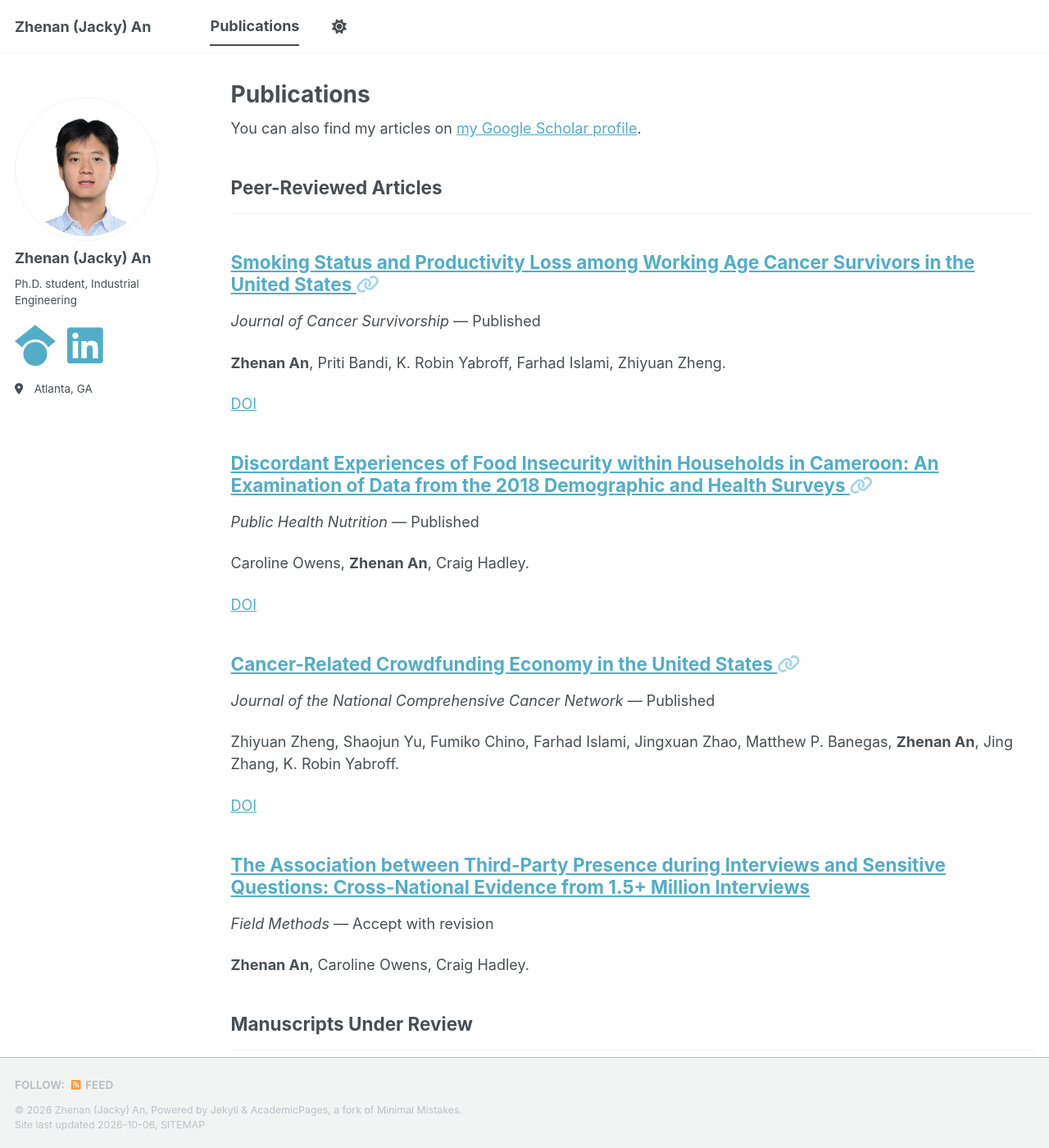
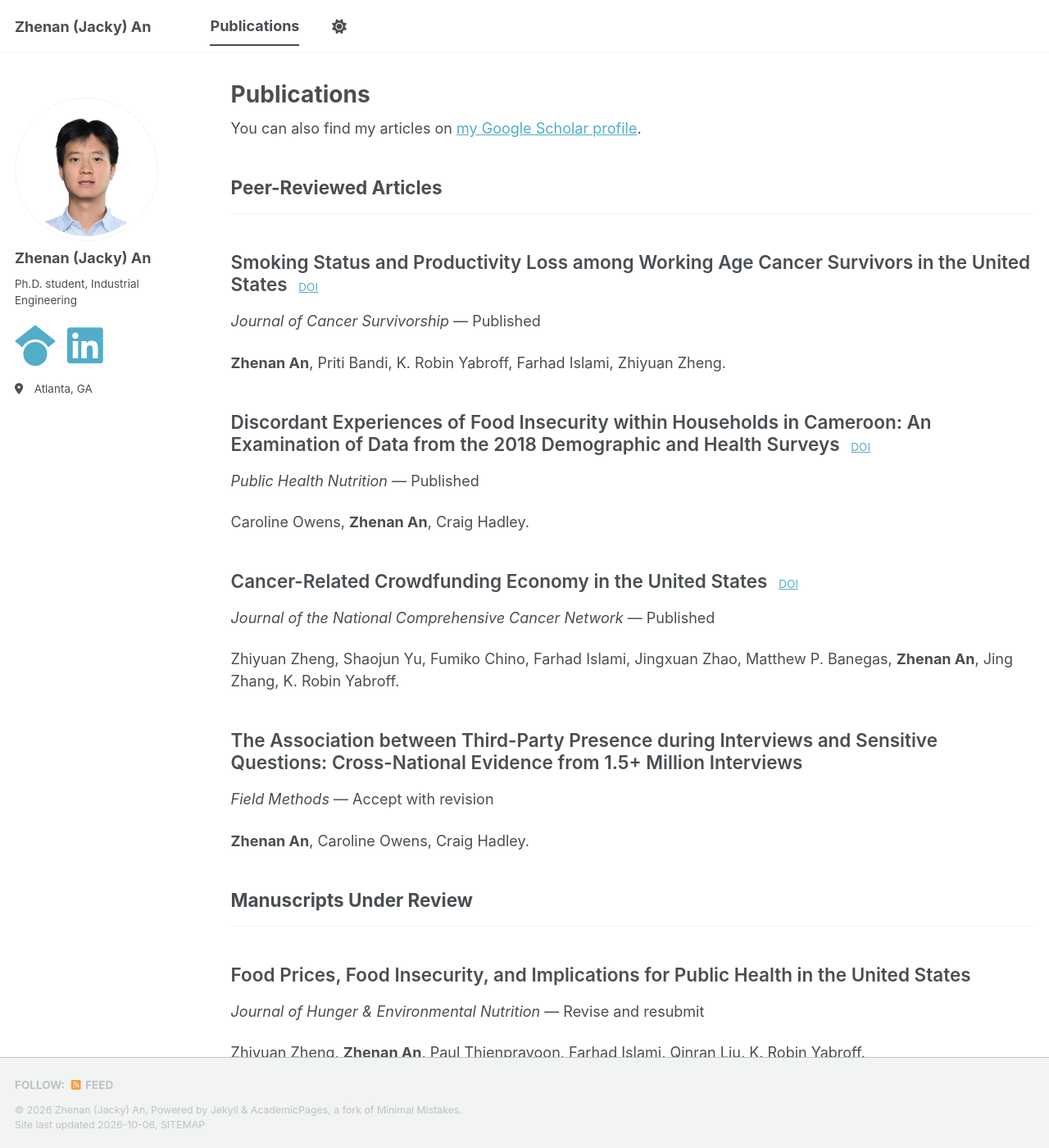
Before and after one commit to JackyAn0072/jackyan0072.github.io, a Jekyll site: the page built from _pages/publications.html, in a window 1280 px wide and 1400 px high. Shown: the whole window at 82% size. Built offline with Jekyll 4.4.1, drawn with Linux system fonts in a browser that asks for light colours; a style sheet for code colours, icons or effects is not loaded; some of the changed text lies outside the part shown.

Commit message:
Publications: plain-text titles with small inline DOI/Abstract/Poster links
Co-Authored-By: Claude Sonnet 5.5 <noreply@anthropic.com>

```diff
--- a/_config.yml
+++ b/_config.yml
@@ -223,8 +223,7 @@ kramdown:
 # These settings control the types of collections used by the template
 collections:
   publications:
-    output: true
-    permalink: /:collection/:path/
+    output: false # shown only as a list on /publications/, no per-paper pages
 
 
 # These settings control how pages and collections are included in the site
--- a/_includes/archive-single.html
+++ b/_includes/archive-single.html
@@ -26,6 +26,9 @@
       </div>
     {% endif %}
 
+    {% if post.collection == 'publications' %}
+    <h2 class="archive__item-title pub-title" itemprop="headline">{{ title }}{% if post.paperurl or post.abstracturl or post.posterurl or post.slidesurl or post.bibtexurl %}<span class="pub-links">{% if post.paperurl %}<a href="{{ post.paperurl }}">DOI</a>{% endif %}{% if post.abstracturl %}<a href="{{ post.abstracturl }}">Abstract</a>{% endif %}{% if post.posterurl %}<a href="{{ post.posterurl }}">Poster (PDF)</a>{% endif %}{% if post.slidesurl %}<a href="{{ post.slidesurl }}">Slides</a>{% endif %}{% if post.bibtexurl %}<a href="{{ post.bibtexurl }}">BibTeX</a>{% endif %}</span>{% endif %}</h2>
+    {% else %}
     <h2 class="archive__item-title" itemprop="headline">
       {% if post.link %}
         <a href="{{ post.link }}">{{ title }}</a> <a href="{{ base_path }}{{ post.url }}" rel="permalink"><i class="fa fa-link" aria-hidden="true" title="permalink"></i><span class="sr-only">Permalink</span></a>
@@ -33,6 +36,7 @@
         <a href="{{ base_path }}{{ post.url }}" rel="permalink">{{ title }}</a>
       {% endif %}
     </h2>
+    {% endif %}
 
     {% if post.read_time %}
       <p class="page__meta"><i class="fa fa-clock" aria-hidden="true"></i> {% include read-time.html %}</p>
@@ -53,15 +57,6 @@
     {% endif %}
 
     {% if post.citation %}<p>{{ post.citation }}</p>{% endif %}
-    {% if post.paperurl or post.abstracturl or post.posterurl or post.slidesurl or post.bibtexurl %}
-      <p>
-        {% if post.paperurl %}<a href="{{ post.paperurl }}">DOI</a>{% endif %}
-        {% if post.abstracturl %}<a href="{{ post.abstracturl }}">Abstract</a>{% endif %}
-        {% if post.posterurl %}<a href="{{ post.posterurl }}">Poster (PDF)</a>{% endif %}
-        {% if post.slidesurl %}<a href="{{ post.slidesurl }}">Slides</a>{% endif %}
-        {% if post.bibtexurl %}<a href="{{ post.bibtexurl }}">BibTeX</a>{% endif %}
-      </p>
-    {% endif %}
 
   </article>
 </div>
--- a/_sass/layout/_archive.scss
+++ b/_sass/layout/_archive.scss
@@ -243,3 +243,19 @@
     }
   }
 }
+
+/* Publication titles: plain text, with small DOI/Abstract/Poster links inline after it */
+.archive__item-title.pub-title {
+  font-weight: 600;
+}
+
+.pub-links {
+  margin-left: 0.6em;
+  font-size: 0.6em;
+  font-weight: 400;
+  white-space: nowrap;
+
+  a + a {
+    margin-left: 0.9em;
+  }
+}
```
